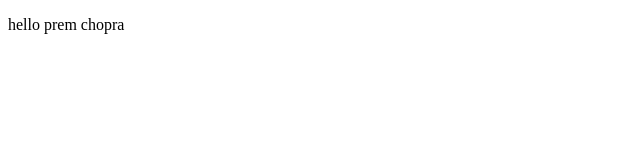
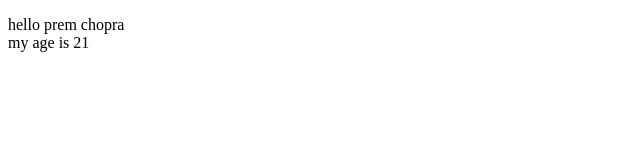
Before and after one commit to prem-chopra/dreamer, a plain HTML site: page index.html in a window 1280 px wide. Shown: the full height of the page, 0-640 px from the left. Drawn offline with Linux system fonts and the light colour scheme.

Commit message:
add your age

```diff
--- a/index.html
+++ b/index.html
@@ -6,6 +6,6 @@
     <title>Document</title>
 </head>
 <body>
-    <p>hello prem chopra</p>
+    <p>hello prem chopra <br> my age is 21</p>
 </body>
 </html>
```
